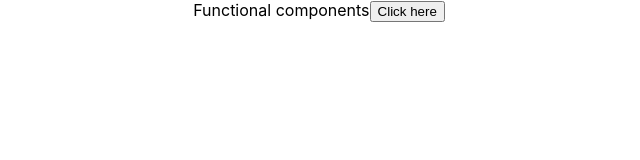
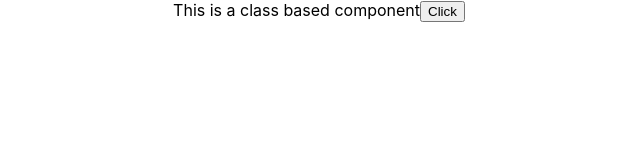
Before and after one commit to NinjaTeknik/First-React-App, a React (Create React App) app: page / in a window 1280 px wide. Shown: the top 160 px of the page, without its empty margins (321-961 px from the left). Built offline with nearby package versions, Linux system fonts and the light colour scheme.

Commit message:
Added: Event handling for class based components

```diff
--- a/src/App.js
+++ b/src/App.js
@@ -4,13 +4,14 @@
 //import Message from './components/Message';
 //import Profile from './components/Profile';
 //import Counter from './components/Counter';
-import Resume from './components/Resume';
-import FunctionEvent from './components/FunctionEvent';
+//import Resume from './components/Resume';
+//import FunctionEvent from './components/FunctionEvent';
+import ClassEvent from './components/ClassEvent';
 
 function App() {
   return (
   <div className="App">
-    <FunctionEvent></FunctionEvent>
+    <ClassEvent></ClassEvent>
   </div>
   );
 }
--- /dev/null
+++ b/src/components/ClassEvent.js
@@ -0,0 +1,17 @@
+import { Component } from "react";
+class ClassEvent extends Component {
+
+    handleClick(){
+      console.log("Class based event handling");
+    }
+  render() {
+    return (
+      <div>
+        This is a class based component
+        <button onClick={this.handleClick}>Click</button>
+      </div>
+    );
+  }
+}
+
+export default ClassEvent;
```
